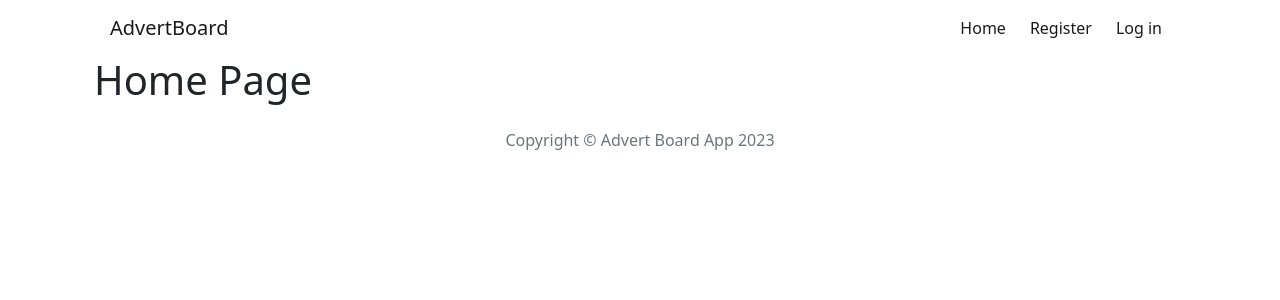
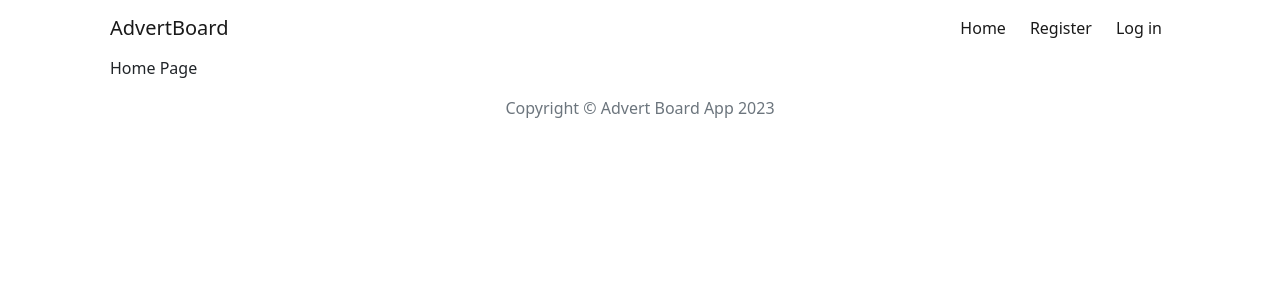
Before and after one commit to ewaolczak/advert-board-fullstack-app, a React (Create React App) app in the folder client/: page / in a window 1280 px wide. Shown: the top 300 px of the page. Built offline with nearby package versions, Linux system fonts and the light colour scheme.

Commit message:
Modify Home

```diff
--- a/client/src/components/pages/Home/Home.js
+++ b/client/src/components/pages/Home/Home.js
@@ -4,8 +4,8 @@ import { Container } from 'react-bootstrap'
 const Home = () => {
   return (
     <>
-      <Container>
-        <h1>Home Page</h1>
+      <Container className="ms-3">
+        <div>Home Page</div>
       </Container>
     </>
   )
```
